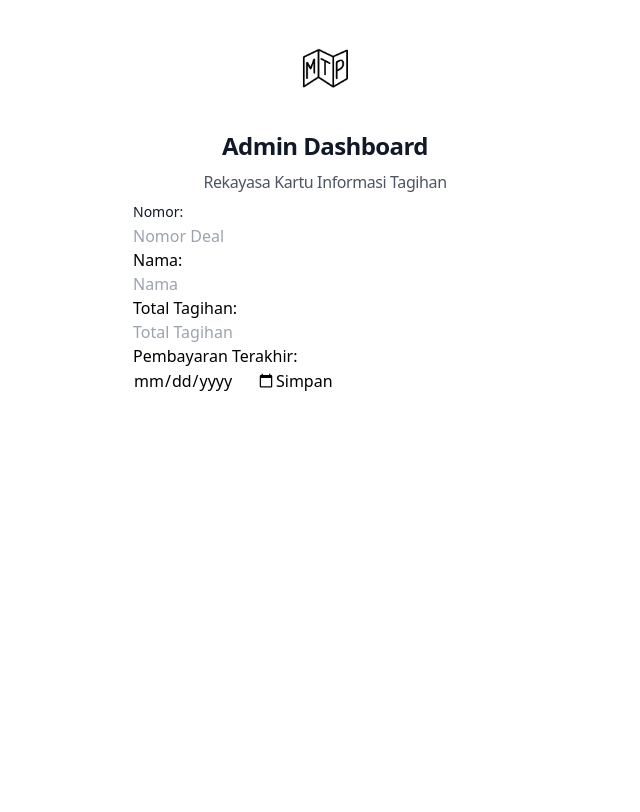
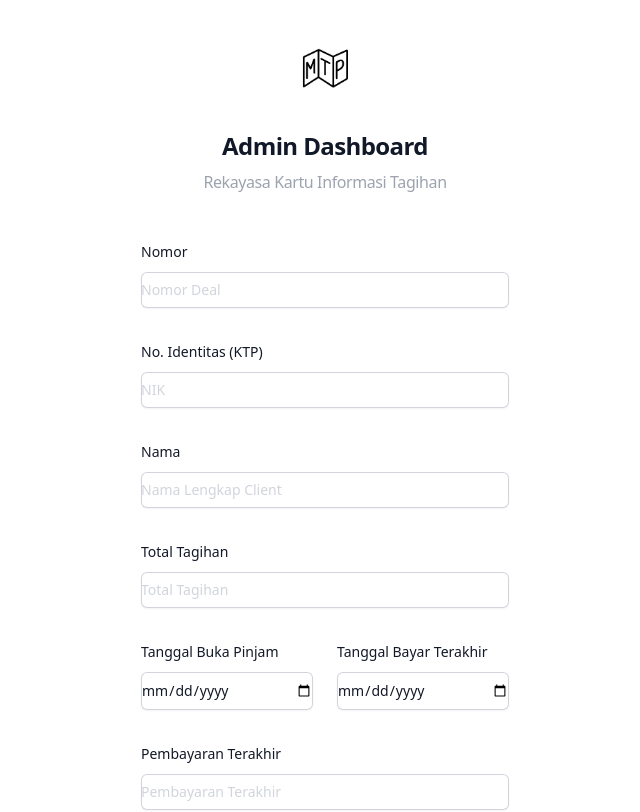
Before and after one commit to TomiRenaldi/mtp-info-bills, a React (Vite) app: page / in a window 1280 px wide. Shown: the top 812 px of the page, without its empty margins (315-955 px from the left). Built offline with nearby package versions, Linux system fonts and the light colour scheme.

Commit message:
:lipstick: Membenahi UI pada forms

```diff
--- a/src/components/LoanForm.jsx
+++ b/src/components/LoanForm.jsx
@@ -3,47 +3,150 @@ import React from "react";
 const LoanForm = ({ loanData, handleChange, handleSave }) => {
   return (
     <form>
+      <div className="space-y-12 m-2">
+        <div className="border-b border-gray-900/10 pb-12">
+          <div className="mt-10 grid grid-cols-1 gap-x-6 gap-y-8 sm:grid-cols-6">
+            <div className="sm:col-span-full">
               <label
-        htmlFor="Nomor"
+                htmlFor="number"
                 className="block text-sm font-medium leading-6 text-gray-900"
               >
-        Nomor:
+                Nomor
               </label>
-      <div className="">
+              <div className="mt-2">
                 <input
                   type="number"
                   name="numberDeal"
                   placeholder="Nomor Deal"
                   value={loanData.numberDeal}
                   onChange={handleChange}
+                  className="block w-full rounded-md border-0 py-1.5 text-gray-900 shadow-sm ring-1 ring-inset ring-gray-300 placeholder:text-gray-300 focus:ring-2 focus:ring-inset focus:ring-neutral-950 sm:text-sm sm:leading-6"
                 />
               </div>
-      <p>Nama:</p>
+            </div>
+
+            <div className="sm:col-span-full">
+              <label
+                htmlFor="number"
+                className="block text-sm font-medium leading-6 text-gray-900"
+              >
+                No. Identitas (KTP)
+              </label>
+              <div className="mt-2">
+                <input
+                  type="number"
+                  name="noIndentity"
+                  placeholder="NIK"
+                  value={loanData.noIndentity}
+                  onChange={handleChange}
+                  className="block w-full rounded-md border-0 py-1.5 text-gray-900 shadow-sm ring-1 ring-inset ring-gray-300 placeholder:text-gray-300 focus:ring-2 focus:ring-inset focus:ring-neutral-950 sm:text-sm sm:leading-6"
+                />
+              </div>
+            </div>
+
+            <div className="sm:col-span-full">
+              <label
+                htmlFor="name"
+                className="block text-sm font-medium leading-6 text-gray-900"
+              >
+                Nama
+              </label>
+              <div className="mt-2">
                 <input
                   type="text"
                   name="name"
-        placeholder="Nama"
+                  placeholder="Nama Lengkap Client"
                   value={loanData.name}
                   onChange={handleChange}
+                  className="block w-full rounded-md border-0 py-1.5 text-gray-900 shadow-sm ring-1 ring-inset ring-gray-300 placeholder:text-gray-300 focus:ring-2 focus:ring-inset focus:ring-neutral-950 sm:text-sm sm:leading-6"
                 />
-      <p>Total Tagihan:</p>
+              </div>
+            </div>
+            <div className="sm:col-span-full">
+              <label
+                htmlFor="loan-amount"
+                className="block text-sm font-medium leading-6 text-gray-900"
+              >
+                Total Tagihan
+              </label>
+              <div className="mt-2">
                 <input
                   type="number"
                   name="loanAmount"
                   placeholder="Total Tagihan"
                   value={loanData.loanAmount}
                   onChange={handleChange}
+                  className="block w-full rounded-md border-0 py-1.5 text-gray-900 shadow-sm ring-1 ring-inset ring-gray-300 placeholder:text-gray-300 focus:ring-2 focus:ring-inset focus:ring-neutral-950 sm:text-sm sm:leading-6"
                 />
-      <p>Pembayaran Terakhir:</p>
+              </div>
+            </div>
+
+            <div className="sm:col-span-3">
+              <label
+                htmlFor="open-date"
+                className="block text-sm font-medium leading-6 text-gray-900"
+              >
+                Tanggal Buka Pinjam
+              </label>
+              <div className="mt-2">
+                <input
+                  type="date"
+                  name="openDate"
+                  value={loanData.openDate}
+                  onChange={handleChange}
+                  className="block w-full rounded-md border-0 py-1.5 text-gray-900 shadow-sm ring-1 ring-inset ring-gray-300 placeholder:text-gray-300 focus:ring-2 focus:ring-inset focus:ring-neutral-950 sm:text-sm sm:leading-6"
+                />
+              </div>
+            </div>
+
+            <div className="sm:col-span-3">
+              <label
+                htmlFor="last-payment-date"
+                className="block text-sm font-medium leading-6 text-gray-900"
+              >
+                Tanggal Bayar Terakhir
+              </label>
+              <div className="mt-2">
                 <input
                   type="date"
                   name="dueDate"
                   value={loanData.dueDate}
                   onChange={handleChange}
+                  className="block w-full rounded-md border-0 py-1.5 text-gray-900 shadow-sm ring-1 ring-inset ring-gray-300 placeholder:text-gray-300 focus:ring-2 focus:ring-inset focus:ring-neutral-950 sm:text-sm sm:leading-6"
                 />
-      <button type="button" onClick={handleSave}>
+              </div>
+            </div>
+
+            <div className="sm:col-span-full">
+              <label
+                htmlFor="last-payment"
+                className="block text-sm font-medium leading-6 text-gray-900"
+              >
+                Pembayaran Terakhir
+              </label>
+              <div className="mt-2">
+                <input
+                  type="number"
+                  name="lastPayment"
+                  placeholder="Pembayaran Terakhir"
+                  value={loanData.lastPayment}
+                  onChange={handleChange}
+                  className="block w-full rounded-md border-0 py-1.5 text-gray-900 shadow-sm ring-1 ring-inset ring-gray-300 placeholder:text-gray-300 focus:ring-2 focus:ring-inset focus:ring-neutral-950 sm:text-sm sm:leading-6"
+                />
+              </div>
+            </div>
+          </div>
+        </div>
+      </div>
+      <div className="mt-6 m-3 flex items-center justify-end gap-x-6">
+        <button
+          type="button"
+          onClick={handleSave}
+          className="rounded-md bg-blue-900 px-3 py-2 text-sm font-semibold text-white shadow-sm hover:bg-blue-600 focus-visible:outline focus-visible:outline-2 focus-visible:outline-offset-2 focus-visible:outline-blue-900"
+        >
           Simpan
         </button>
+      </div>
     </form>
   );
 };
--- a/src/pages/AdminDashboard.jsx
+++ b/src/pages/AdminDashboard.jsx
@@ -7,8 +7,11 @@ import { saveLoanData } from "../utils/storage";
 const AdminDashboard = () => {
   const [loanData, setLoanData] = useState({
     numberDeal: "",
+    noIndentity: "",
     name: "",
     loanAmount: "",
+    lastPayment: "",
+    openDate: "",
     dueDate: "",
   });
   const [isModalOpen, setIsModalOpen] = useState(false);
@@ -42,7 +45,7 @@ const AdminDashboard = () => {
         <h1 className="mt-10 text-center text-2xl font-semibold leading-9 tracking-tight text-gray-900">
           Admin Dashboard
         </h1>
-        <h2 className="text-center text-1xl leading-9 tracking-tight text-gray-600">
+        <h2 className="text-center text-1xl leading-9 tracking-tight text-gray-400">
           Rekayasa Kartu Informasi Tagihan
         </h2>
         <LoanForm
```
Lines whose indentation alone changed are shown as unchanged.
